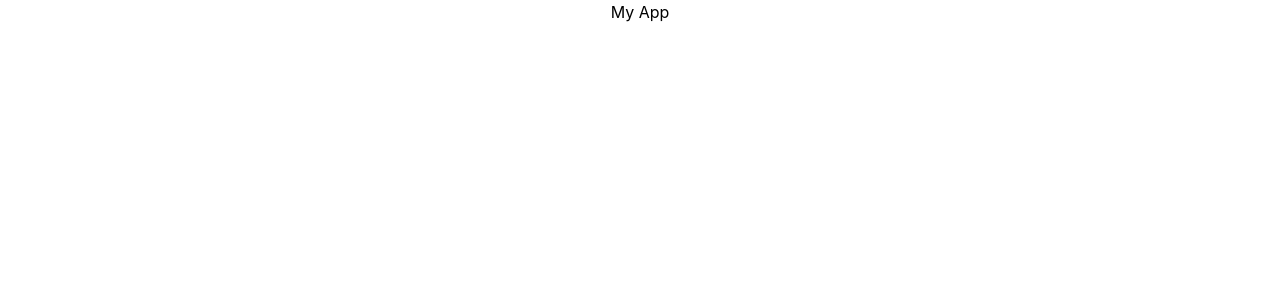
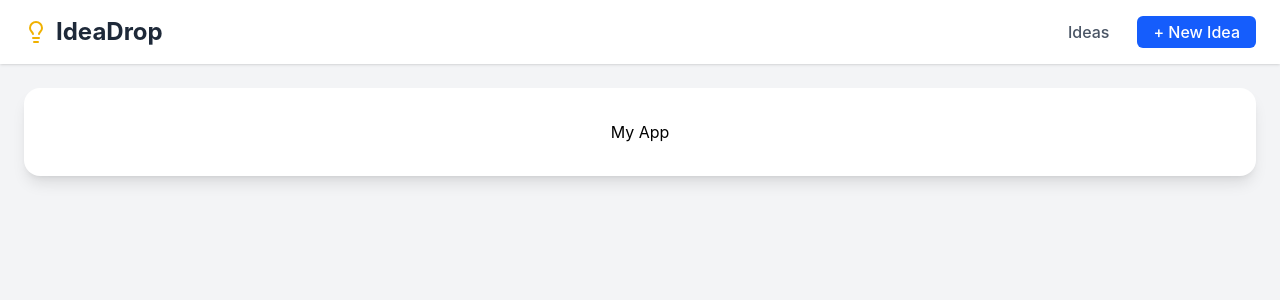
Before and after one commit to SamSkull19/IdeaDrop_Frontend, a React (Vite) app: page / in a window 1280 px wide. Shown: the top 300 px of the page. Built offline with nearby package versions, Linux system fonts and the light colour scheme.

Commit message:
Header Added

```diff
--- /dev/null
+++ b/src/components/Header.tsx
@@ -0,0 +1,36 @@
+import { Link } from '@tanstack/react-router';
+import { Lightbulb } from 'lucide-react';
+
+const Header = () => {
+    return (
+        <header className='bg-white shadow'>
+            <div className='container mx-auto px-6 py-4 flex justify-between items-center'>
+                <div className='flex items-center space-x-2 text-gray-800'>
+                    <Link to='/' className='flex items-center space-x-2 text-gray-800'>
+                        <Lightbulb className='w-6 h-6 text-yellow-500' />
+
+                        <h1 className='text-2xl font-bold'>IdeaDrop</h1>
+                    </Link>
+                </div>
+
+                <nav className='flex items-center space-x-4'>
+                    <Link
+                        to='/ideas'
+                        className='text-gray-600 hover:text-gray-900 font-medium transition px-3 py-2 leading-none'
+                    >
+                        Ideas
+                    </Link>
+
+                    <Link
+                        to='/ideas'
+                        className='bg-blue-600 hover:bg-blue-700 text-white font-medium transition px-4 py-2 rounded-md leading-none'
+                    >
+                        + New Idea
+                    </Link>
+                </nav>
+            </div>
+        </header>
+    );
+};
+
+export default Header;
--- a/src/routeTree.gen.ts
+++ b/src/routeTree.gen.ts
@@ -19,19 +19,19 @@
   getParentRoute: () => rootRouteImport,
 } as any)
 const IdeasIndexRoute = IdeasIndexRouteImport.update({
-  id: '/ideas/',
-  path: '/ideas/',
-  getParentRoute: () => rootRouteImport,
+  id: '/',
+  path: '/',
+  getParentRoute: () => IdeasRouteRoute,
 } as any)
 const IdeasIdeaIdIndexRoute = IdeasIdeaIdIndexRouteImport.update({
-  id: '/ideas/$ideaId/',
-  path: '/ideas/$ideaId/',
-  getParentRoute: () => rootRouteImport,
+  id: '/$ideaId/',
+  path: '/$ideaId/',
+  getParentRoute: () => IdeasRouteRoute,
 } as any)
 
 export interface FileRoutesByFullPath {
   '/': typeof IndexRoute
-  '/ideas': typeof IdeasIndexRoute
+  '/ideas/': typeof IdeasIndexRoute
   '/ideas/$ideaId': typeof IdeasIdeaIdIndexRoute
 }
 export interface FileRoutesByTo {
@@ -47,7 +47,7 @@
 }
 export interface FileRouteTypes {
   fileRoutesByFullPath: FileRoutesByFullPath
-  fullPaths: '/' | '/ideas' | '/ideas/$ideaId'
+  fullPaths: '/' | '/ideas/' | '/ideas/$ideaId'
   fileRoutesByTo: FileRoutesByTo
   to: '/' | '/ideas' | '/ideas/$ideaId'
   id: '__root__' | '/' | '/ideas/' | '/ideas/$ideaId/'
@@ -55,8 +55,6 @@
 }
 export interface RootRouteChildren {
   IndexRoute: typeof IndexRoute
-  IdeasIndexRoute: typeof IdeasIndexRoute
-  IdeasIdeaIdIndexRoute: typeof IdeasIdeaIdIndexRoute
 }
 
 declare module '@tanstack/react-router' {
@@ -70,25 +68,23 @@
     }
     '/ideas/': {
       id: '/ideas/'
-      path: '/ideas'
-      fullPath: '/ideas'
+      path: '/'
+      fullPath: '/ideas/'
       preLoaderRoute: typeof IdeasIndexRouteImport
-      parentRoute: typeof rootRouteImport
+      parentRoute: typeof IdeasRouteRoute
     }
     '/ideas/$ideaId/': {
       id: '/ideas/$ideaId/'
-      path: '/ideas/$ideaId'
+      path: '/$ideaId'
       fullPath: '/ideas/$ideaId'
       preLoaderRoute: typeof IdeasIdeaIdIndexRouteImport
-      parentRoute: typeof rootRouteImport
+      parentRoute: typeof IdeasRouteRoute
     }
   }
 }
 
 const rootRouteChildren: RootRouteChildren = {
   IndexRoute: IndexRoute,
-  IdeasIndexRoute: IdeasIndexRoute,
-  IdeasIdeaIdIndexRoute: IdeasIdeaIdIndexRoute,
 }
 export const routeTree = rootRouteImport
   ._addFileChildren(rootRouteChildren)
--- a/src/routes/__root.tsx
+++ b/src/routes/__root.tsx
@@ -2,6 +2,7 @@
 import { TanStackRouterDevtoolsPanel } from '@tanstack/react-router-devtools'
 import { TanStackDevtools } from '@tanstack/react-devtools'
 import { QueryClient } from '@tanstack/react-query'
+import Header from '@/components/Header'
 
 type RouterContext = {
   queryClient: QueryClient
@@ -20,10 +21,21 @@
     ]
   }),
 
-  component: () => (
-    <>
+  component: RootLayout,
+})
+
+function RootLayout() {
+  return (
+    <div className='min-h-screen bg-gray-100 flex flex-col'>
       <HeadContent />
-      <Outlet />
+      <Header />
+
+      <main className='flex justify-center p-6'>
+        <div className='w-full max-w-7xl bg-white rounded-2xl shadow-lg p-8'>
+          <Outlet />
+        </div>
+      </main>
+
       <TanStackDevtools
         config={{
           position: 'bottom-right',
@@ -35,6 +47,6 @@
           },
         ]}
       />
-    </>
-  ),
-})
+    </div>
+  )
+}
```
